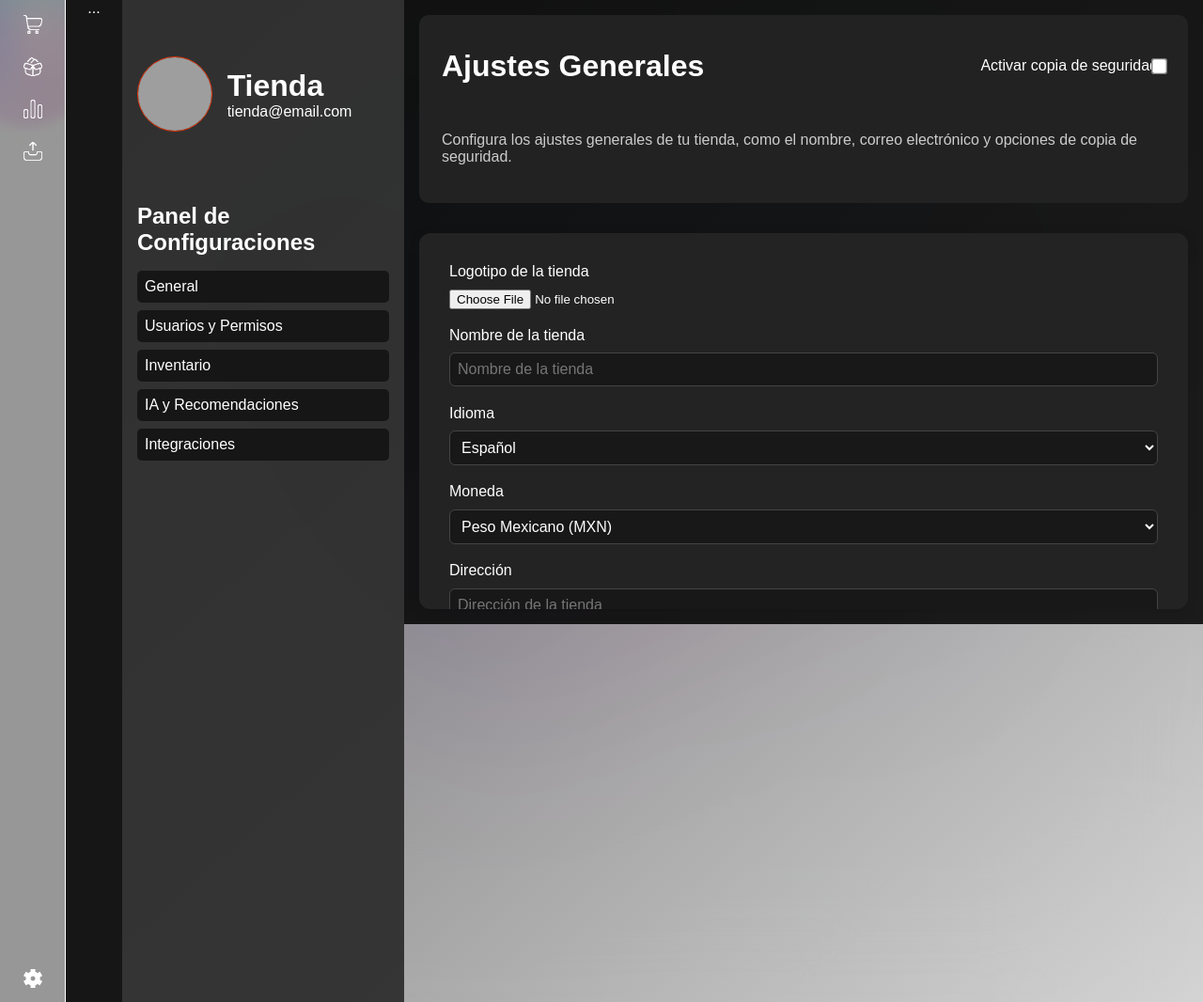
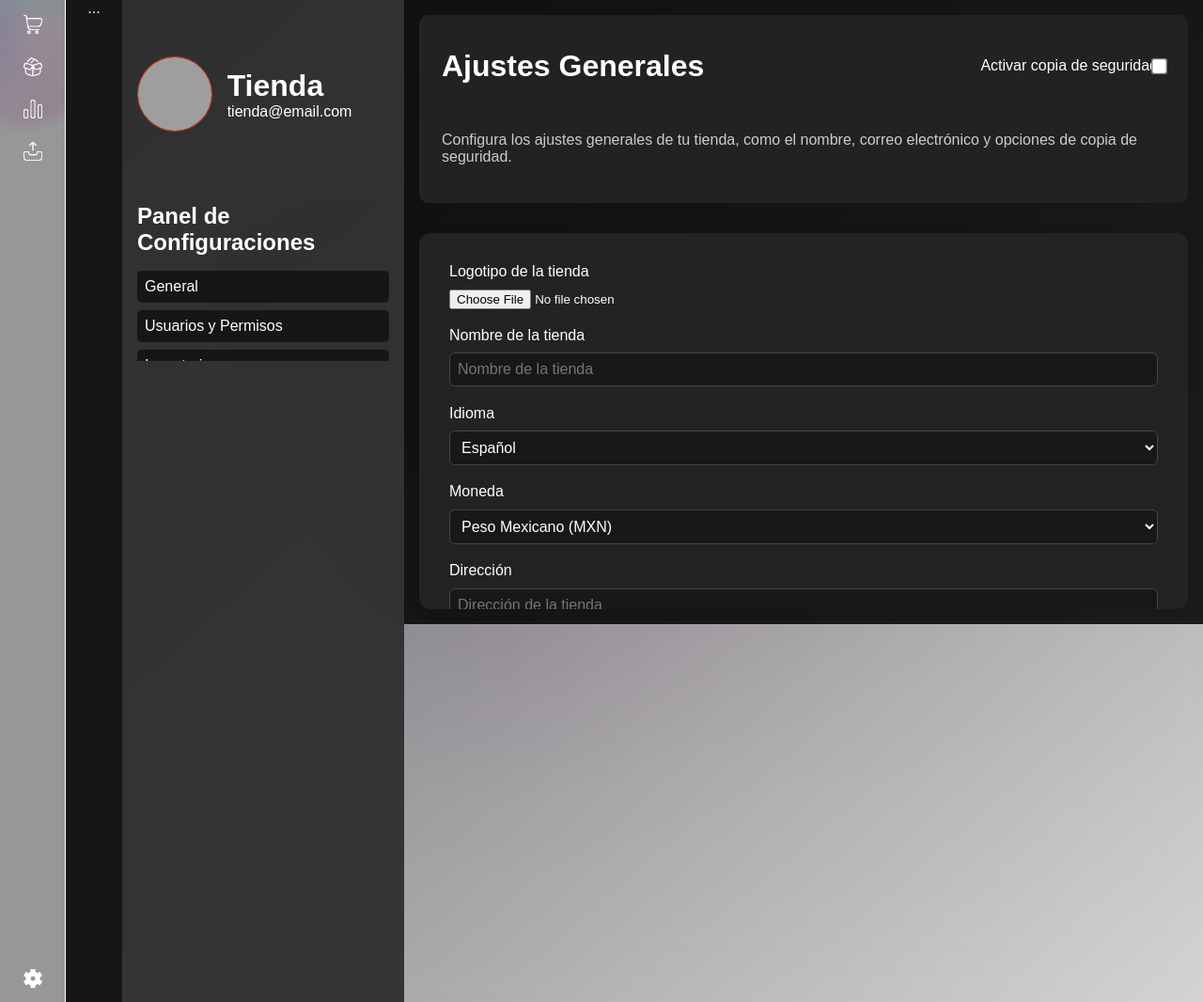
Before and after one commit to Biangg/eclipse, a Flask app: template templates/ajustes.html in a window 1280 px wide. Shown: the whole page at 94% size. Run offline with Flask 3, Linux system fonts and the light colour scheme; the template is opened without the code that fills it, so the values that code supplies are empty; grey boxes are pictures that could not be loaded.

Commit message:
Update style.css

```diff
--- a/static/css/style.css
+++ b/static/css/style.css
@@ -63,6 +63,9 @@ header {
     margin-left: -40px;
 }
 
+nav {
+    height: 200px;
+}
 .nav {
     width: 100%;
     display: flex;
```
